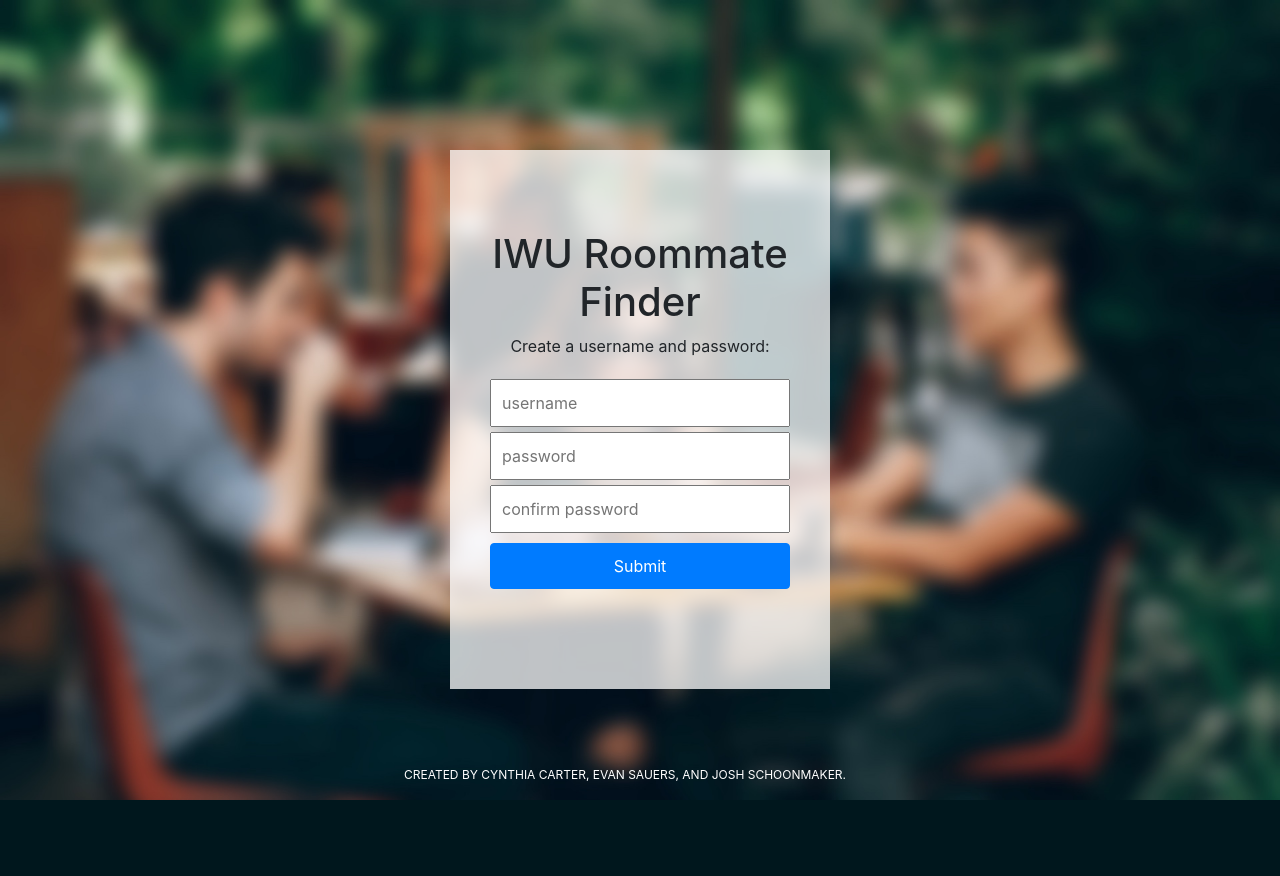
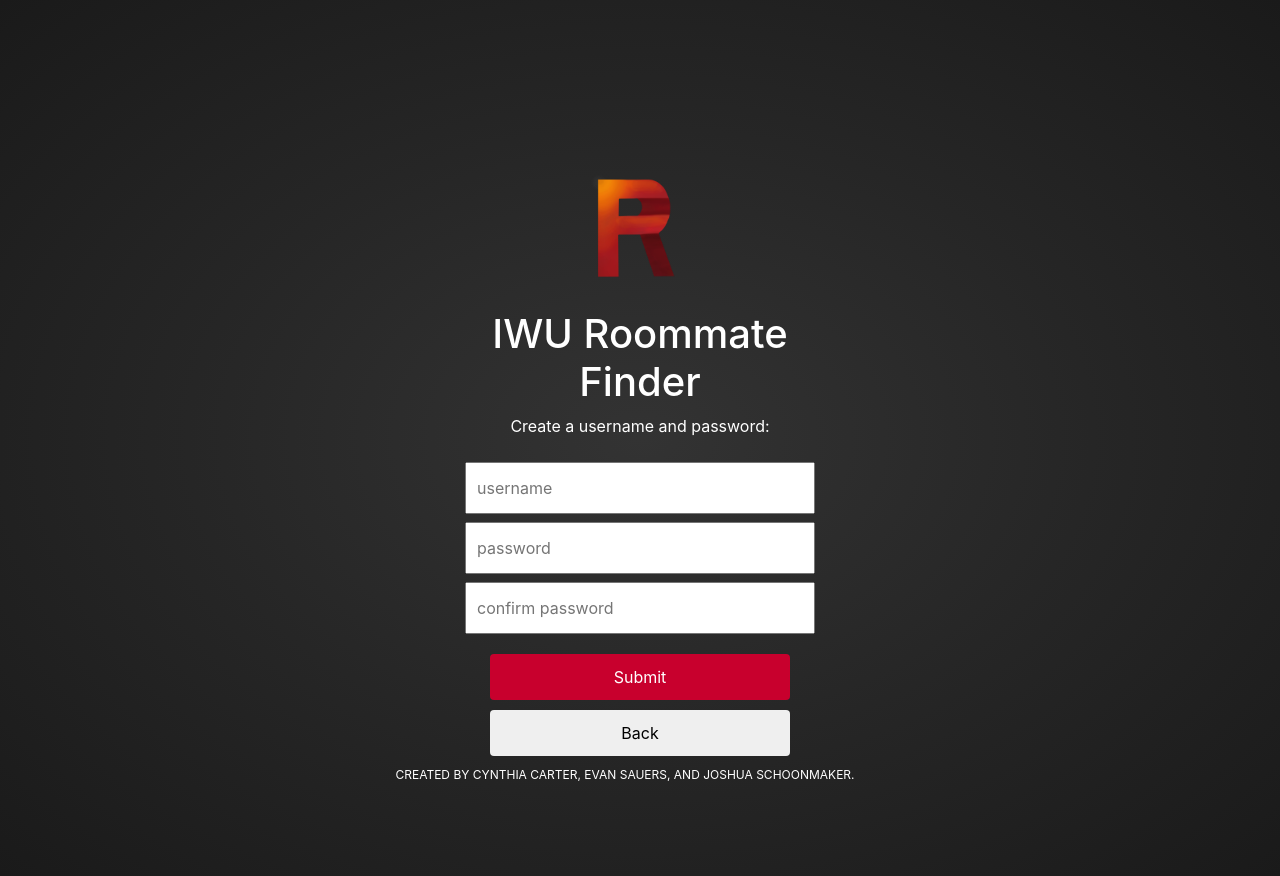
Before and after one commit to evan-sauers/iwu-roommate-finder, a PHP site: page /create.php in a window 1280 px wide. Before the commit the page ends 800 px from the top, so only its background shows below. Run offline with PHP 8.4, Linux system fonts and the light colour scheme; some web fonts are replaced.

Commit message:
Redesigned Login Page
- Redesigned the login.php and create.php pages to fit the created designs
- Updated styles.css

```diff
--- a/config.php
+++ b/config.php
@@ -2,9 +2,9 @@
 
 // Configure the server 127.0.0.1 and database
 $server='127.0.0.1';
-$username='ccarter';
-$password='carter';
-$database='roommate_finder';
+$username='root';
+$password='';
+$database='';
 
 // Create connection to MySQLWorkbench
 $conn = new mysqli($server, $username, $password, $database);
--- a/create.php
+++ b/create.php
@@ -48,19 +48,25 @@
                 <div class="col-lg-12">
                 <!-- LOGIN FORMS -->
                 <form action="create.php" method="post" id="login">
+                    <img class="logo" src="images/logo.PNG">
                     <h1>IWU Roommate Finder</h1>
                     <p>Create a username and password:</p>
                     <div class="error"><i><?= $_SESSION['error']; ?></i></div>
                     <input id="username" class="form" type="text" name="username" placeholder="username" required><p id="check"></p>
                     <input class="form" type="password" name="password" placeholder="password" required><br>
                     <input class="form" type="password" name="confirmPass" placeholder="confirm password" required><br>
-                    <input id="createButton" class="btn btn-primary" value="Submit" type="submit">
+                    <input id="loginButton" class="btn" value="Submit" type="submit">
+                    <button id="createButton" class="btn btn-basic" value="Back" onclick="window.location.href='login.php'">Back</button>
                 </form>
                 </div>
                 <footer>
-                    <p>Created by Cynthia Carter, Evan Sauers, and Josh Schoonmaker.</p>
+                    <p>Created by Cynthia Carter, Evan Sauers, and Joshua Schoonmaker.</p>
                 </footer>
                     <script>
+                        function create(){
+                            window.location = 'login.php';
+                        }
+
                         // Use AJAX to check availability of username
                         let us = document.getElementById("username");
                         let check = document.getElementById("check");
--- a/styles/login-styles.css
+++ b/styles/login-styles.css
@@ -1,7 +1,7 @@
 body {
-    background-image: url("../images/login-background.jpg");
-    background-size: cover;
-    background-repeat:no-repeat;
+    background-color: #333333;
+    background-image: -webkit-radial-gradient(#333333, #262626, #1a1a1a);
+    -webkit-background-size: auto;
 }
 
 h1 {
@@ -10,10 +10,10 @@ h1 {
 }
 
 #login {
-    background-color: rgba(255, 255, 255, .75);
-    padding: 80px 0px 100px 0px;
-    margin: 150px 450px 20px 450px;
+    padding: 100px 0px 100px 0px;
+    margin: 60px 450px 20px 450px;
     text-align: center;
+    color: #FFFFFF;
 }
 
 #username {
@@ -26,21 +26,35 @@ h1 {
 }
 
 .form {
-    padding: 10px 0px 10px 10px;
-    margin-top: 5px;
-    width: 300px;
+    padding: 12px 0px 12px 10px;
+    margin-top: 8px;
+    width: 350px;
+}
+
+.logo {
+    width: 200px;
 }
 
 #loginButton {
     margin-top: 20px;
     width: 300px;
     padding: 10px 0px 10px 0px;
+    background-color: rgba(200, 0, 45);
+    color: white;
+}
+
+#loginButton:hover {
+    background-color: rgba(165, 0, 30);
 }
 
 #createButton {
     margin-top: 10px;
     width: 300px;
     padding: 10px 0px 10px 0px;
+}
+
+#createButton:hover {
+    background-color: rgba(225, 225, 225);
 }
 
 footer {
--- a/styles/styles.css
+++ b/styles/styles.css
@@ -83,9 +83,6 @@ ol li {
 
 
 
-
-
-
 @media (max-width: 991px) {
     #surveyButton {
         width: 200px;
```
Also changed, not shown: login.php (+8 -10 lines), images/logo.PNG (added). Lines whose indentation alone changed are shown as unchanged.
